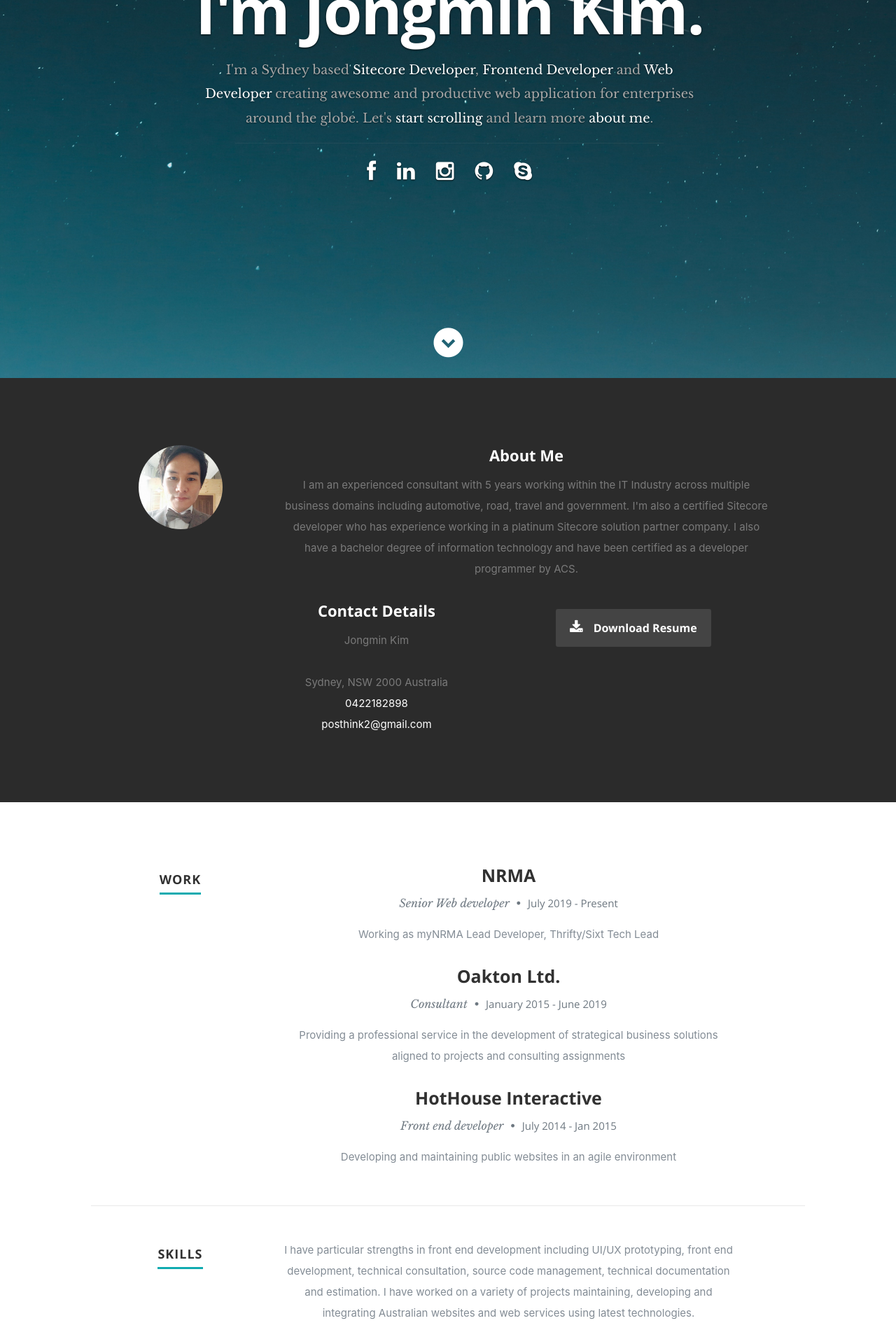
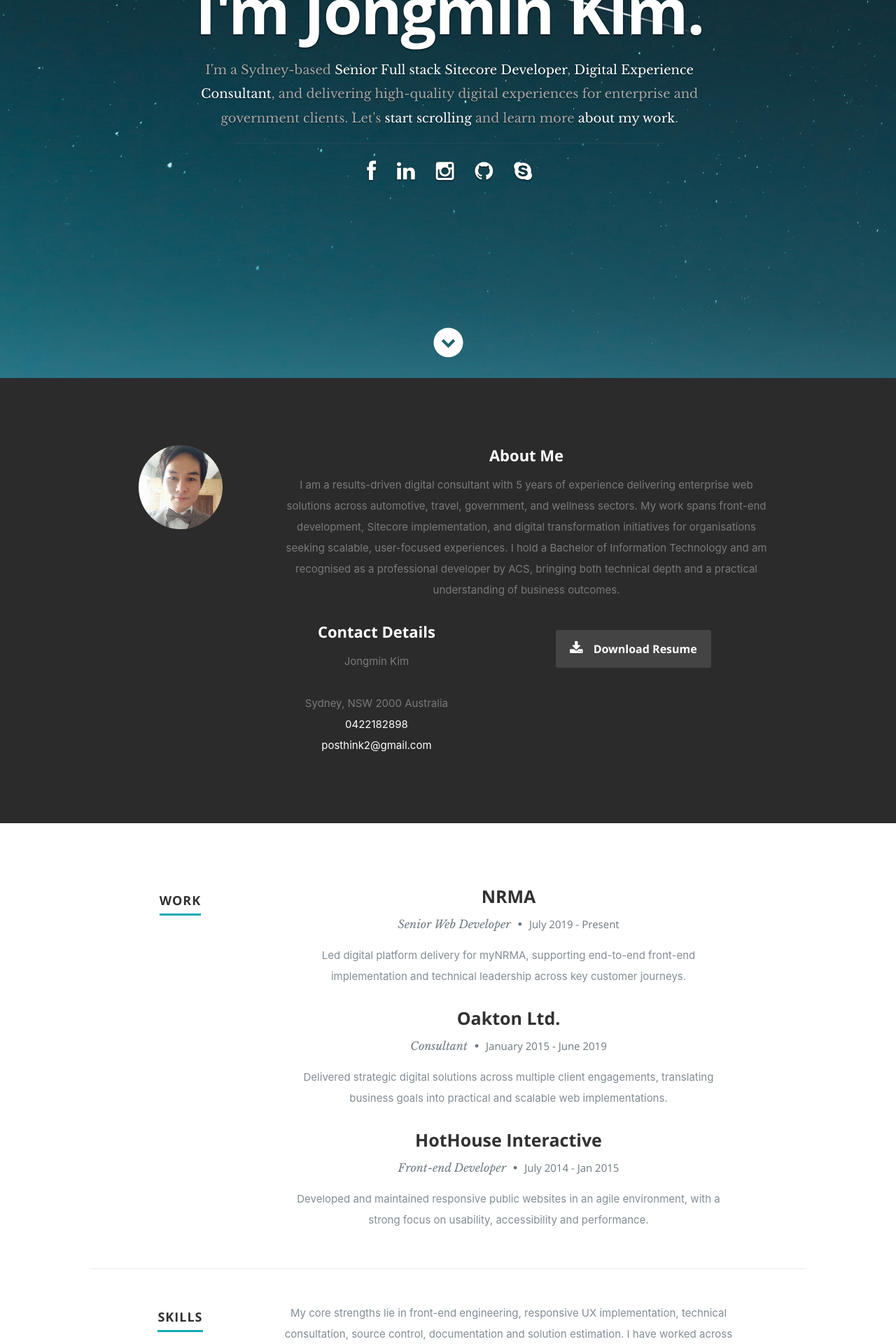
Before and after one commit to JongminKimSyd/jongminkim, a React (Create React App) app: page / in a window 1280 px wide. Shown: the part 260-2180 px from the top of the page at 70% size. Built offline with nearby package versions, Linux system fonts and the light colour scheme.

Commit message:
Agent Host changes for agents/professional-content-enhancement (#48)

```diff
--- a/public/index.html
+++ b/public/index.html
@@ -5,6 +5,7 @@
   <meta charset="utf-8" />
   <link rel="shortcut icon" href="%PUBLIC_URL%/favicon.ico" />
   <meta name="viewport" content="width=device-width, initial-scale=1, shrink-to-fit=no" />
+  <meta name="description" content="Professional portfolio of Jongmin Kim, a senior Sitecore and frontend developer specialising in digital experience delivery." />
   <meta name="theme-color" content="#000000" />
   <!--
       manifest.json provides metadata used when your web app is installed on a
@@ -26,7 +27,7 @@
   <link rel="stylesheet" href="%PUBLIC_URL%/css/media-queries.css">
   <link rel="stylesheet" href="%PUBLIC_URL%/css/magnific-popup.css">
   <script src="%PUBLIC_URL%/js/modernizr.js"></script>
-  <title>Jongmin Kim</title>
+  <title>Jongmin Kim | Senior Web Developer</title>
 </head>
 
 <body>
--- a/src/component/about/about.js
+++ b/src/component/about/about.js
@@ -16,8 +16,8 @@
           <div className="nine columns main-col">
             <h2>About Me</h2>
             <p>
-              I am an experienced consultant with {year} year{year !== 1 ? 's' : ''} working within the IT Industry across multiple business domains including automotive, road, travel and government. I'm also a certified Sitecore developer who has experience working in a platinum Sitecore solution partner company.
-              I also have a bachelor degree of information technology and have been certified as a developer programmer by ACS.
+             I am a results-driven digital consultant with {year} year{year !== 1 ? 's' : ''} of experience delivering enterprise web solutions across automotive, travel, government, and wellness sectors. My work spans front-end development, Sitecore implementation, and digital transformation initiatives for organisations seeking scalable, user-focused experiences.
+             I hold a Bachelor of Information Technology and am recognised as a professional developer by ACS, bringing both technical depth and a practical understanding of business outcomes.
             </p>
             <div className="row">
               <div className="columns contact-details">
--- a/src/component/contact/contact.js
+++ b/src/component/contact/contact.js
@@ -11,7 +11,7 @@
                         <h1><span>Get In Touch.</span></h1>
                     </div>
                     <div className="ten columns">
-                        <p className="lead">I'm open to new challenges and opportunities. Please leave your message in the form below or contact me via my contact details.</p>
+                        <p className="lead">I welcome new opportunities to collaborate on digital products, enterprise websites and user-focused web experiences. Please get in touch using the form below or contact details provided.</p>
                     </div>
                 </div>
                 <div className="row">
--- a/src/component/header/header.js
+++ b/src/component/header/header.js
@@ -22,8 +22,7 @@
         <div className="row banner">
             <div className="banner-text">
                 <h1 className="responsive-headline">I'm {data.name}.</h1>
-                <h3>I'm a {data.location} based <span>{data.role[0]}</span>, <span>{data.role[1]}</span> and <span>{data.role[2]}</span> creating awesome and
-                    productive web application for enterprises around the globe. Let's <a className="smoothscroll" href="#about">start scrolling</a> and learn more <a className="smoothscroll" href="#about">about me</a>.</h3>
+                <h3>I'm a {data.location}-based <span>{data.role[0]}</span>, <span>{data.role[1]}</span>, and <span>{data.role[2]}</span> delivering high-quality digital experiences for enterprise and government clients. Let's <a className="smoothscroll" href="#about">start scrolling</a> and learn more <a className="smoothscroll" href="#about">about my work</a>.</h3>
                 <hr />
                 <SocialList sns={data.sns} listType="social" />
             </div>
--- a/src/component/portfolio/portfolio.js
+++ b/src/component/portfolio/portfolio.js
@@ -60,7 +60,7 @@
             <section id="portfolio">
                 <div className="row">
                     <div className="twelve columns collapsed">
-                        <h1>Check Out Some of My Works.</h1>
+                        <h1>Selected Projects.</h1>
                         {/* portfolio-wrapper */}
                         <div id="portfolio-wrapper" className="bgrid-quarters s-bgrid-thirds cf">
                             {portfolioItems}
--- a/src/component/resume/resume.js
+++ b/src/component/resume/resume.js
@@ -58,7 +58,7 @@
                         <h1><span>Skills</span></h1>
                     </div>
                     <div className="nine columns main-col">
-                        <p>I have particular strengths in front end development including UI/UX prototyping, front end development, technical consultation, source code management, technical documentation and estimation. I have worked on a variety of projects maintaining, developing and integrating Australian websites and web services using latest technologies.</p>
+                        <p>My core strengths lie in front-end engineering, responsive UX implementation, technical consultation, source control, documentation and solution estimation. I have worked across a range of enterprise and public-sector projects, delivering maintainable, user-focused web experiences using current technologies and best practices.</p>
                         <div className="bars">
                             <ul className="skills">
                                 {skillRows}
@@ -76,9 +76,7 @@
                             <div className="twelve columns">
                                 <h3>University of Canberra</h3>
                                 <p className="info">Bachelor of Information Technology <span>•</span> <em className="date">Dec 2013</em></p>
-                                <p>This course has provided me extensive experience in developing information technology to address the needs of modern organisations, Teamwork, project management and communication skills,
-                                    Exploration of the technical and human aspects of information technology and its use, Extensive practical experience using Visual Basic .Net, C++ and C# within the Microsoft .Net Framework,
-                                    Analysis and specification methods include UML, XML, structured and soft systems methodologies.
+                                <p>This degree developed a strong foundation in software design, systems thinking, project delivery and communication. It included practical experience across .NET development, object-oriented programming, systems analysis and structured methodologies, equipping me to deliver effective technology solutions in real-world business settings.
                                 </p>
                             </div>
                         </div> {/* item end */}
--- a/src/resumeData.js
+++ b/src/resumeData.js
@@ -8,7 +8,7 @@
     "postcode": "2000",
     "location": "Sydney",
     "country": "Australia",
-    "role": ["Sitecore Developer", "Frontend Developer", "Web Developer", "Consultant" ],
+    "role": ["Senior Full stack Sitecore Developer", "Digital Experience Consultant"],
     skills: [
         {skillname:"Sitecore", barwidth: "100"},
         {skillname:"ASP.NET MVC", barwidth: "95"},
@@ -25,21 +25,21 @@
             id: 1,
             name: "Thrifty",
             thumbnailImageUrl: "images/portfolio/thrifty.jpg",
-            metaDescription: "Website development",
+            metaDescription: "Sitecore website development",
             heroImage: "images/portfolio/modals/thrifty.jpg",
             jobname: "thrifty.com.au",
-            jobdescription: "UI implementation of brand new Thrifty website launched on June 2018",
-            jobcategory: "Sitecore Web development",
+            jobdescription: "Delivered a responsive, customer-facing website experience, translating design into a polished Sitecore implementation that improved usability and conversion opportunities.",
+            jobcategory: "Sitecore, Front-end development",
             joburl: "http://www.thrifty.com.au"
         },
         {
             id: 2,
             name: "MyNRMA",
             thumbnailImageUrl: "images/portfolio/nrma.jpg",
-            metaDescription: "Website development",
+            metaDescription: "Enterprise web development",
             heroImage: "images/portfolio/modals/mynrma.jpg",
             jobname: "mynrma.com.au",
-            jobdescription: "Implementing and integrating front end of Sitecore components",
+            jobdescription: "Implemented and integrated reusable Sitecore components across the myNRMA platform to support a consistent and engaging member experience.",
             jobcategory: "Web development, Sitecore",
             joburl: "http://www.mynrma.com.au"
         },
@@ -47,32 +47,32 @@
             id: 3,
             name: "Avant Mutual",
             thumbnailImageUrl: "images/portfolio/avantmutual.jpg",
-            metaDescription: "Intranet development",
+            metaDescription: "Intranet solution development",
             heroImage: "images/portfolio/modals/avant_mutual.jpg",
             jobname: "Avant Mutual Intranet",
-            jobdescription: "Implementing web parts and page layouts",
-            jobcategory: "Web development, Sharepoint",
+            jobdescription: "Developed SharePoint web parts and page layouts to support internal communications, navigation and content management workflows.",
+            jobcategory: "Web development, SharePoint",
             joburl: ""
         },
         {
             id: 4,
             name: "Hyundai",
             thumbnailImageUrl: "images/portfolio/hyundai.jpg",
-            metaDescription: "Intranet development",
+            metaDescription: "Intranet platform development",
             heroImage: "images/portfolio/modals/hynet.jpg",
             jobname: "Hyundai Intranet",
-            jobdescription: "Implementing web parts and page layouts",
-            jobcategory: "Web development, Sharepoint",
+            jobdescription: "Built and maintained intranet components and page structures that improved access to information and employee engagement.",
+            jobcategory: "Web development, SharePoint",
             joburl: ""
         },
         {
             id: 5,
             name: "Get Healthy at Work",
             thumbnailImageUrl: "images/portfolio/ghaw.jpg",
-            metaDescription: "Web development",
+            metaDescription: "Digital health experiences",
             heroImage: "images/portfolio/modals/ghaw.jpg",
             jobname: "gethealthyatwork.com.au",
-            jobdescription: "Developing brief health check online survey, microsites and enhancement features on business portal",
+            jobdescription: "Created online health check surveys, microsites and portal enhancements to support user engagement and wellbeing initiatives.",
             jobcategory: "Web development, Sitecore, AngularJS",
             joburl: "https://gethealthyatwork.com.au"
         },
@@ -80,21 +80,21 @@
             id: 6,
             name: "Your Experience of Service",
             thumbnailImageUrl: "images/portfolio/nswhealth.jpg",
-            metaDescription: "Web development",
+            metaDescription: "Government digital services",
             heroImage: "images/portfolio/modals/yes.jpg",
             jobname: "www.yourexperience.health.nsw.gov.au/",
-            jobdescription: "Developing multi-lingual support and sand box environments",
-            jobcategory: "Web development, .Net, EF",
+            jobdescription: "Implemented multilingual support and sandboxed environments to enable service feedback collection across diverse user groups.",
+            jobcategory: "Web development, .NET, EF",
             joburl: "https://www.yourexperience.health.nsw.gov.au/"
         },
         {
             id: 7,
             name: "Dimension Data",
             thumbnailImageUrl: "images/portfolio/dd.jpg",
-            metaDescription: "Web development",
+            metaDescription: "Insights platform front-end",
             heroImage: "images/portfolio/modals/dd.jpg",
             jobname: "Dimension Data Insights",
-            jobdescription: "Developing front end of insights",
+            jobdescription: "Developed front-end experiences for insights and thought leadership content, aligning rich functionality with a clear information architecture.",
             jobcategory: "Web development, Sitecore",
             joburl: "https://www.dimensiondata.com/en/insights"
         },
@@ -102,18 +102,18 @@
             id: 8,
             name: "Toyota Australia",
             thumbnailImageUrl: "images/portfolio/toyota.jpg",
-            metaDescription: "Web development",
+            metaDescription: "Legacy platform maintenance",
             heroImage: "images/portfolio/toyota.jpg",
             jobname: "toyota.com.au",
-            jobdescription: "Maintenance of legacy Toyota website, participation to Sitecore Website development which is the foundation of the current website",
+            jobdescription: "Provided ongoing support for legacy platforms while contributing to the Sitecore foundation that underpins the current Toyota digital experience.",
             jobcategory: "Web development, Sitecore",
             joburl: "https://www.toyota.com.au"
         }
     ],
     workhistory: [
-        {name: "NRMA", position: "Senior Web developer", startDate: "July 2019", endDate: "", workDescription: "Working as myNRMA Lead Developer, Thrifty/Sixt Tech Lead"},
-        {name: "Oakton Ltd.", position: "Consultant", startDate: "January 2015", endDate: "June 2019", workDescription: "Providing a professional service in the development of strategical business solutions aligned to projects and consulting assignments"},
-        {name: "HotHouse Interactive", position: "Front end developer", startDate: "July 2014", endDate: "Jan 2015", workDescription: "Developing and maintaining public websites in an agile environment"}
+        {name: "NRMA", position: "Senior Web Developer", startDate: "July 2019", endDate: "", workDescription: "Led digital platform delivery for myNRMA, supporting end-to-end front-end implementation and technical leadership across key customer journeys."},
+        {name: "Oakton Ltd.", position: "Consultant", startDate: "January 2015", endDate: "June 2019", workDescription: "Delivered strategic digital solutions across multiple client engagements, translating business goals into practical and scalable web implementations."},
+        {name: "HotHouse Interactive", position: "Front-end Developer", startDate: "July 2014", endDate: "Jan 2015", workDescription: "Developed and maintained responsive public websites in an agile environment, with a strong focus on usability, accessibility and performance."}
     ],
     "sns": [
         {"name" : "facebook", "url": "https://www.facebook.com/posthink2"},
```
